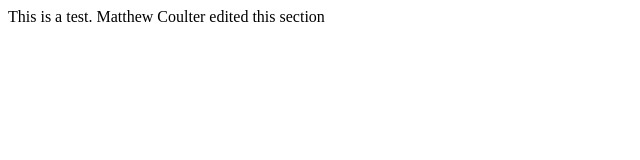
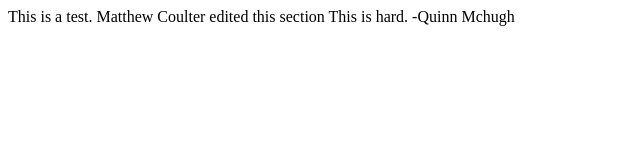
Before and after one commit to H0uji/McHugh_Q_Coulter_M_Geerts_C_HW1, a plain HTML site: page index.html in a window 1280 px wide. Shown: the whole page, without its empty margins (0-640 px from the left). Drawn offline with Linux system fonts and the light colour scheme.

Commit message:
added to index

```diff
--- a/index.html
+++ b/index.html
@@ -6,5 +6,7 @@
 </head>
 <body>
 	This is a test. Matthew Coulter edited this section
+
+	This is hard. -Quinn Mchugh
 </body>
 </html>
```
